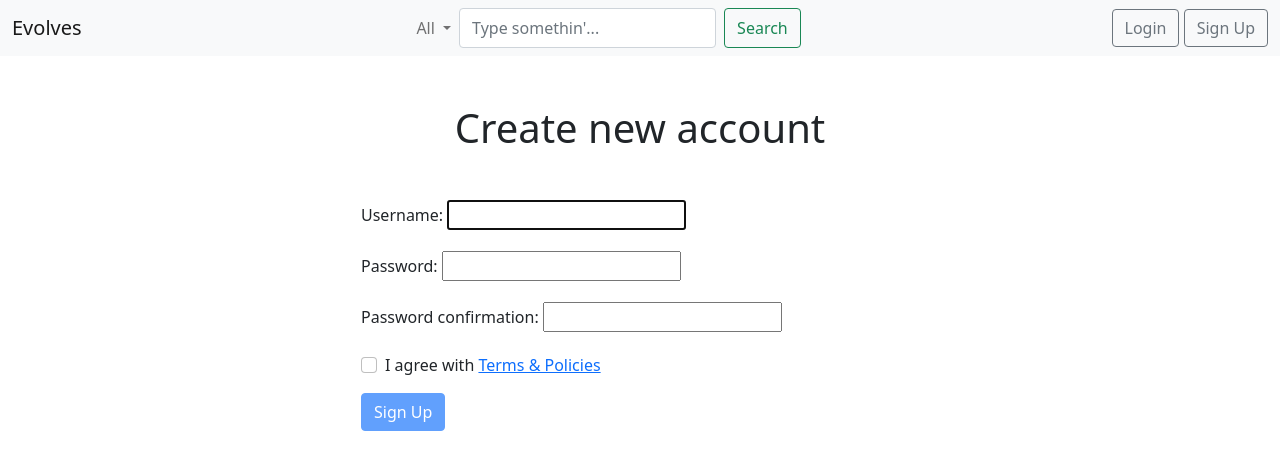
After one commit to mr-vaibh/evolves, a Django app: page /accounts/register/ in a window 1280 px wide. The commit adds this page. Shown: the top 470 px of the page. Run offline with Django 3.2, Linux system fonts and the light colour scheme; data that the repository does not hold is empty.

Commit message:
created lame LOGIN & SIGNUP feature

```diff
--- /dev/null
+++ b/account/templates/account/register.html
@@ -0,0 +1,76 @@
+{% extends 'home/base.html' %}
+
+
+{% block title %}Sign Up | Evolves{% endblock title %}
+
+{% block body %}
+
+{% if request.user.is_authenticated %}
+<script>window.location = '/'</script>
+{% endif %}
+
+<div class="container">
+    <form class="mx-auto my-5 w-50" method="post">
+        <h1 class="text-center my-5">Create new account</h1>
+        {% csrf_token %}
+
+        {% if form.errors %}
+            Please make sure below requirements are fulfilled:
+            <ul>
+                <li><b>Username:</b> Required. 150 characters or fewer. Letters, digits and @/./+/-/_ only.</li>
+                <li><b>Password:</b>
+                    <ul>
+                        <li>Your password can’t be too similar to your other personal information.</li>
+                        <li>Your password must contain at least 8 characters.</li>
+                        <li>Your password can’t be a commonly used password.</li>
+                        <li>Your password can’t be entirely numeric.</li>
+                    </ul>
+                </li>
+                <li><b>Password Confirmation:</b> Enter the same password as before, for verification.</li>
+            </ul>
+        {% endif %}
+        {% if form.subject.errors %}
+    <ol>
+    {% for error in form.subject.errors %}
+        <li><strong>{{ error|escape }}</strong></li>
+    {% endfor %}
+    </ol>
+{% endif %}
+        <div class="mb-3">
+            <label for="{{ form.username.id_for_label }}" class="form-label">{{ form.username.label }}: </label>
+            {{ form.username }}
+        </div>
+        <div class="mb-3">
+            <label for="{{ form.password1.id_for_label }}" class="form-label">{{ form.password1.label }}: </label>
+            {{ form.password1 }}
+        </div>
+        <div class="mb-3">
+            <label for="{{ form.password2.id_for_label }}" class="form-label">{{ form.password2.label }}: </label>
+            {{ form.password2 }}
+        </div>
+        <div class="mb-3 form-check">
+            <input type="checkbox" class="form-check-input" name="terms" id="terms-n-policies">
+            <label for="terms-n-policies">
+                I agree with <a href="#" onclick="alert('L0L! there ain\'t any T&Cs')">Terms &amp; Policies</a>
+            </label>
+        </div>
+        <button type="submit" id="register" class="btn btn-primary" disabled>Sign Up</button>
+    </form>
+</div>
+
+{% endblock body %}
+
+
+{% block js %}
+const submitBtn = document.getElementById('register');
+const checkBox = document.getElementById('terms-n-policies');
+
+checkBox.addEventListener('change', (e) => {
+    e.preventDefault();
+    if (checkBox.checked === true) {
+        submitBtn.disabled = false;
+    } else if (checkBox.checked === false) {
+        submitBtn.disabled = true;
+    }
+})
+{% endblock js %}
--- a/account/urls.py
+++ b/account/urls.py
@@ -4,6 +4,8 @@ from . import views
 
 app_name = 'account'
 urlpatterns = [
+    path('cart/', views.LoginView.as_view(), name='cart'),
     path('login/', views.LoginView.as_view(), name='login'),
     path('logout/', views.LogoutView.as_view(), name='logout'),
+    path('register/', views.register, name='register'),
 ]
--- a/account/views.py
+++ b/account/views.py
@@ -1,7 +1,8 @@
-from django.shortcuts import render
+from django.shortcuts import render, redirect
 from django import template
 from django.http import HttpResponse, HttpResponseRedirect
 from django.contrib.auth import authenticate, login, logout
+from django.contrib.auth.forms import UserCreationForm
 from django.conf import settings
 
 from django.views.generic import View
@@ -33,3 +34,22 @@ class LogoutView(View):
     def get(self, request):
         logout(request)
         return HttpResponseRedirect(settings.LOGIN_URL)
+
+
+def cart():
+    pass
+
+def register(request):
+    if request.method == 'POST':
+        form = UserCreationForm(request.POST)
+        print(form.errors)
+        if form.is_valid():
+            form.save()
+            username = form.cleaned_data.get('username')
+            raw_password = form.cleaned_data.get('password1')
+            user = authenticate(username=username, password=raw_password)
+            login(request, user)
+            return redirect('home')
+    else:
+        form = UserCreationForm()
+    return render(request, 'account/register.html', {'form': form})
--- a/home/templates/home/base.html
+++ b/home/templates/home/base.html
@@ -38,14 +38,18 @@
                     </ul>
                 </li>
                 <form class="d-flex" id="search-form">
-                    <input class="form-control me-2" id="search-field" type="search" placeholder="Search" aria-label="Search">
+                    <input class="form-control me-2" id="search-field" type="search" placeholder="Type somethin'..." aria-label="Search">
                     <button class="btn btn-outline-success" type="submit">Search</button>
                 </form>
             </ul>
             <div>
-                <button class="btn btn-primary" type="submit">Cart</button>
-                <button class="btn btn-outline-secondary" type="submit">Login</button>
-                <button class="btn btn-outline-secondary" type="submit">Sign Up</button>
+            {% if request.user.is_authenticated %}
+                <button class="btn btn-primary" type="button">Cart</button>
+                <a class="btn btn-outline-secondary" type="button" href="{% url 'account:logout' %}">Logout</a>
+            {% else %}
+                <a class="btn btn-outline-secondary" type="button" href="{% url 'account:login' %}">Login</a>
+                <a class="btn btn-outline-secondary" type="button" href="{% url 'account:register' %}">Sign Up</a>
+            {% endif %}
             </div>
         </div>
     </div>
```
Also changed, not shown: account/templates/account/login.html (+10 -9 lines), README.md.
